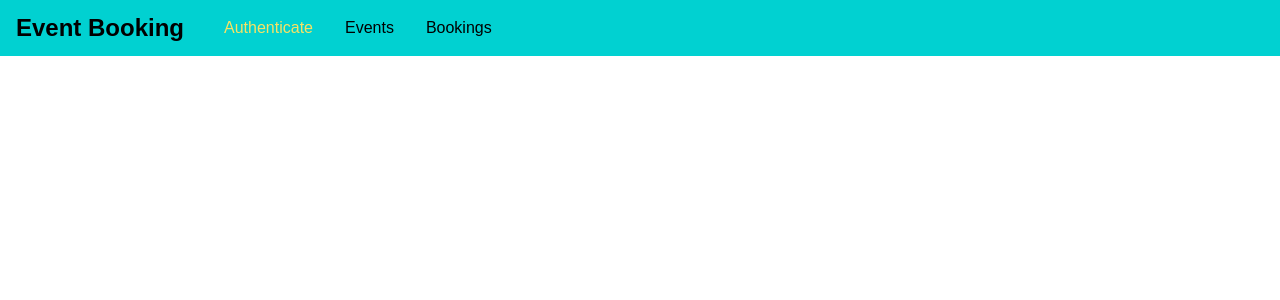
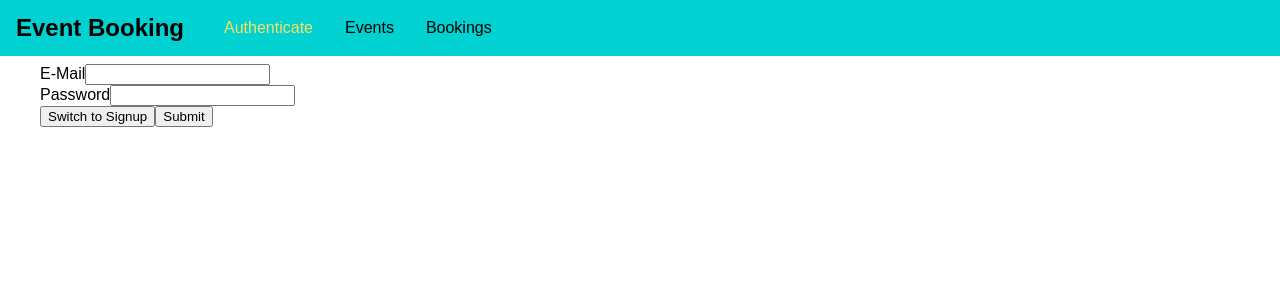
Before and after one commit to DeepCFoxXx/Event-Booking, a React (Create React App) app in the folder frontend/: page /auth in a window 1280 px wide. Shown: the top 300 px of the page. Built offline with nearby package versions, Linux system fonts and the light colour scheme.

Commit message:
Fixed page displays

```diff
--- a/frontend/src/App.js
+++ b/frontend/src/App.js
@@ -13,16 +13,15 @@
     return (
       <BrowserRouter>
         <React.Fragment>
-          <MainNavigation>
+          <MainNavigation />
           <main className="main-content">
             <Switch>
               <Redirect from="/" to="/auth" exact />
               <Route path="/auth" component={AuthPage} />
+              <Route path="/events" component={EventsPage} />
               <Route path="/bookings" component={BookingsPage} />
-                <Route path="/events" component={EventsPage} />
             </Switch>
           </main>
-          </MainNavigation>
         </React.Fragment>
       </BrowserRouter>
     );
--- a/frontend/src/pages/Auth.js
+++ b/frontend/src/pages/Auth.js
@@ -2,7 +2,22 @@
 
 class AuthPage extends Component {
   render() {
-    return <h1>The Auth Page</h1>;
+    return (
+      <form>
+        <div className="form-control">
+          <label htmlFor="email">E-Mail</label>
+          <input type="email" id="email" />
+        </div>
+        <div className="form-control">
+          <label htmlFor="password">Password</label>
+          <input type="password" id="password" />
+        </div>
+        <div className="form-actions">
+          <button type="button">Switch to Signup</button>
+          <button type="submit">Submit</button>
+        </div>
+      </form>
+    );
   }
 }
 
```
Lines whose indentation alone changed are shown as unchanged.
